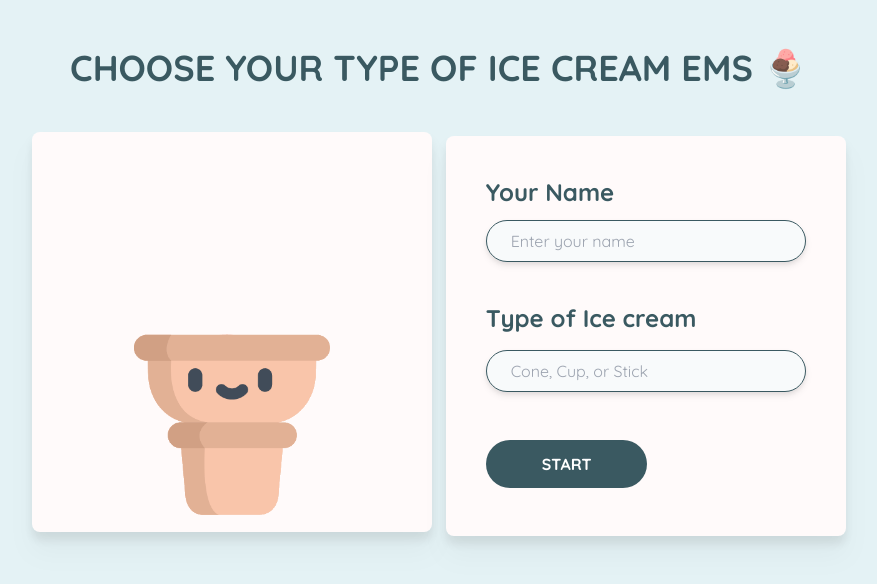
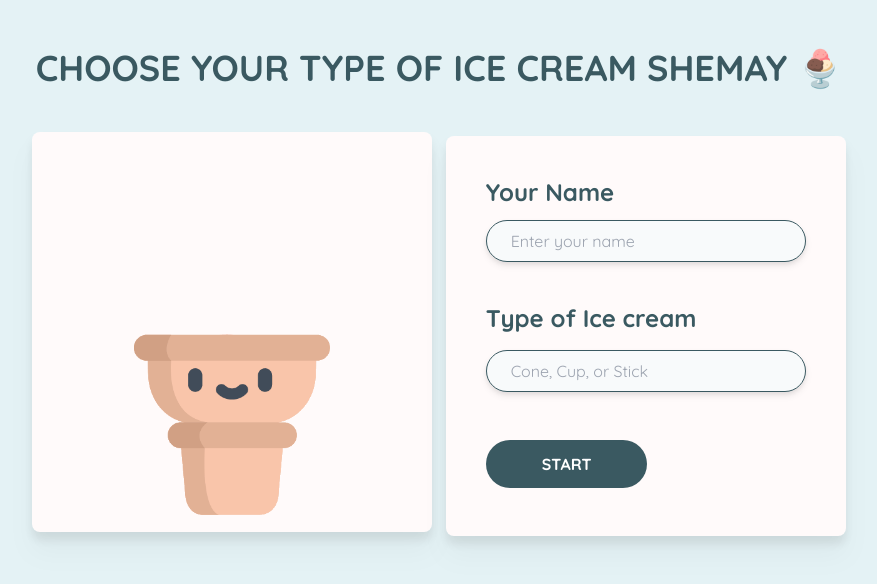
Before and after one commit to jasmininnaka24/project-simulation-pipeline-container, a website: page index.html in a window 1280 px wide. Shown: the whole page, without its empty margins (201-1078 px from the left). Drawn offline with Linux system fonts and the light colour scheme.

Commit message:
Update index.html

```diff
--- a/index.html
+++ b/index.html
@@ -17,7 +17,7 @@
       class="text-center uppercase font-bold container mx-auto pt-12 text-4xl text-darkGrayishBlue"
     >
 
-      Choose your type of ice cream ems 🍨
+      Choose your type of ice cream shemay 🍨
 
     </h1>
     <section id="boxes">
```
